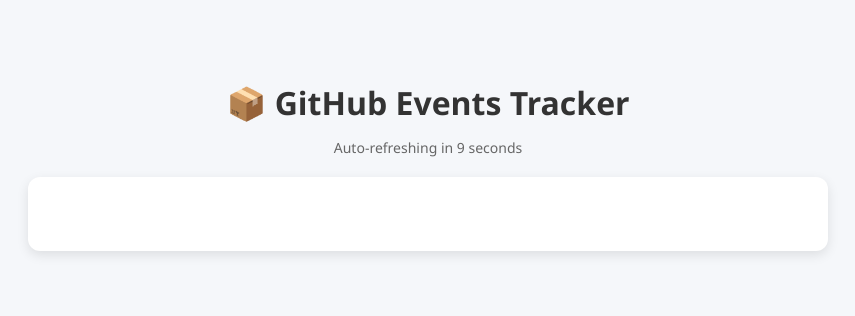
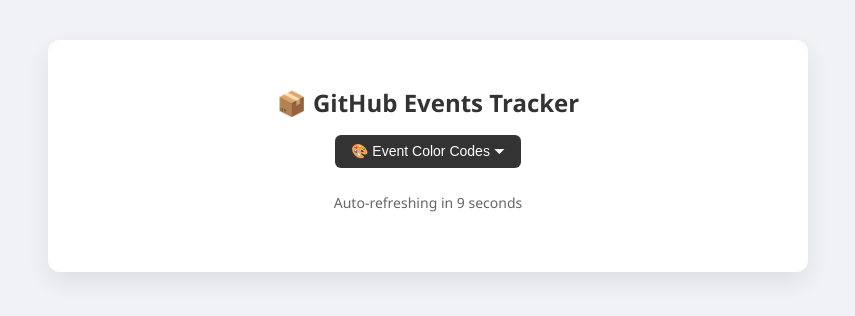
Before and after one commit to Mspidy/techstax_assignment_flask, a Flask app: page / in a window 1280 px wide. Shown: the top 316 px of the page, without its empty margins (212-1067 px from the left). Run offline with Flask 3, Linux system fonts and the light colour scheme; data that the repository does not hold is empty.

Commit message:
modifications with APIS of webhooks

```diff
--- a/project/static/main.js
+++ b/project/static/main.js
@@ -28,9 +28,8 @@ function fetchEvents() {
       const list = document.getElementById('event-list');
       list.innerHTML = "";
       data.forEach(event => {
-        const li = document.createElement('li');
-        li.textContent = event;
-        list.appendChild(li);
+        const el = formatEvent(event);
+        list.appendChild(el);
       });
       showToast();
     });
@@ -38,6 +37,48 @@ function fetchEvents() {
   // Reset countdown
   countdown = 15;
 }
+function formatEvent(event) {
+  const ts = new Date(event.timestamp);
+  const formattedDate = ts.toLocaleString('en-GB', {
+    day: '2-digit',
+    month: 'long',
+    year: 'numeric',
+    hour: '2-digit',
+    minute: '2-digit',
+    hour12: true,
+    timeZone: 'UTC'
+  }) + ' UTC';
+
+  const li = document.createElement('li');
+  li.classList.add('event-item', event.event_type); // apply push / pull_request / merge class
+
+  let content = '';
+
+  if (event.event_type === 'push') {
+    content = `
+      <p><strong>${event.author}</strong> pushed to <strong>${event.to_branch}</strong></p>
+      <p class="timestamp">${formattedDate}</p>
+    `;
+  } else if (event.event_type === 'pull_request') {
+    content = `
+      <p><strong>${event.author}</strong> submitted a pull request: <strong>${event.title || '-'}</strong></p>
+      <p>from <strong>${event.from_branch}</strong> to <strong>${event.to_branch}</strong></p>
+      <p class="body">📝 ${event.body || '-'}</p>
+      <p class="timestamp">${formattedDate}</p>
+    `;
+  } else if (event.event_type === 'merge') {
+    content = `
+      <p><strong>${event.author}</strong> merged <strong>${event.from_branch}</strong> to <strong>${event.to_branch}</strong></p>
+      <p class="title">📌 ${event.title || '-'}</p>
+      <p class="body">📝 ${event.body || '-'}</p>
+      <p class="timestamp">${formattedDate}</p>
+    `;
+  }
+
+  li.innerHTML = content;
+  return li;  // ✅ returning a DOM Node now
+}
+
 
 // Update countdown every second
 setInterval(() => {
@@ -60,6 +101,12 @@ function showToast() {
   }, 3000);
 }
 
+document.getElementById("legend-toggle").addEventListener("click", () => {
+  const legend = document.getElementById("legend-content");
+  legend.style.display = legend.style.display === "block" ? "none" : "block";
+});
+
+
 
 // Initial load
 fetchEvents();
--- a/project/static/style.css
+++ b/project/static/style.css
@@ -1,99 +1,167 @@
+/* General Styling */
 body {
-  font-family: 'Segoe UI', Tahoma, Geneva, Verdana, sans-serif;
-  background-color: #f5f7fa;
+  font-family: 'Segoe UI', sans-serif;
+  background-color: #f0f2f5;
   margin: 0;
-  padding: 0;
+  padding: 40px 20px;
 }
 
 .container {
-  max-width: 800px;
-  margin: 40px auto;
-  padding: 20px;
-  text-align: center;
+  max-width: 700px;
+  margin: auto;
+  background: white;
+  padding: 30px;
+  border-radius: 12px;
+  box-shadow: 0 10px 25px rgba(0,0,0,0.08);
 }
 
 h1 {
+  text-align: center;
+  font-size: 24px;
   color: #333;
-  margin-bottom: 10px;
 }
 
 .refresh-note {
+  text-align: center;
   font-size: 14px;
+  margin: 10px 0 30px;
   color: #666;
-  margin-bottom: 20px;
 }
 
-.card {
-  background-color: #ffffff;
-  box-shadow: 0 4px 12px rgba(0, 0, 0, 0.1);
-  border-radius: 12px;
-  padding: 20px;
-  text-align: left;
-  max-height: 400px;
-  overflow-y: auto;
-}
-
+/* Event Cards */
 .event-list {
-  list-style: none;
-  padding-left: 0;
+  list-style-type: none;
+  padding: 0;
   margin: 0;
 }
 
-.event-list li {
-  padding: 12px 10px;
-  margin-bottom: 10px;
-  background-color: #f1f4f8;
-  border-left: 4px solid #007bff;
-  border-radius: 6px;
-  transition: background-color 0.2s ease;
+.event-item {
+  border-radius: 10px;
+  padding: 20px;
+  margin-bottom: 20px;
+  color: #333;
+  box-shadow: 0 2px 10px rgba(0,0,0,0.05);
+  transition: transform 0.2s;
 }
 
-.event-list li:hover {
-  background-color: #e9eff5;
+.event-item:hover {
+  transform: translateY(-3px);
 }
 
+/* Push Event Style */
+.push {
+  background-color: #e3f2fd;
+  border-left: 5px solid #2196f3;
+}
 
+/* Pull Request Style */
+.pull_request {
+  background-color: #fff8e1;
+  border-left: 5px solid #ff9800;
+}
+
+/* Merge Style */
+.merge {
+  background-color: #e8f5e9;
+  border-left: 5px solid #4caf50;
+}
+
+/* Text Styling */
+.timestamp {
+  font-size: 13px;
+  color: #777;
+  margin-top: 8px;
+}
+
+.title {
+  font-weight: bold;
+  margin-top: 5px;
+}
+
+.body {
+  font-style: italic;
+  color: #555;
+  margin-top: 5px;
+}
+
+/* Toast Styling */
 .toast {
   position: fixed;
-  top: 20px;
+  top: 15px;
   left: 50%;
   transform: translateX(-50%);
-  background-color: #28a745;
+  background: #4caf50;
   color: white;
   padding: 12px 20px;
-  border-radius: 8px;
-  box-shadow: 0 4px 10px rgba(0, 0, 0, 0.2);
+  border-radius: 6px;
+  font-size: 14px;
   opacity: 0;
-  transition: opacity 0.5s ease-in-out;
-  z-index: 9999;
-  font-weight: 500;
+  transition: opacity 0.4s ease-in-out;
+  z-index: 1000;
 }
+
 .toast.show {
   opacity: 1;
 }
 
-/* Common list item style */
-.event-list {
-  padding: 12px 10px;
-  margin-bottom: 10px;
-  border-radius: 6px;
-  font-weight: 500;
+
+/* Legend Dropdown */
+.legend-dropdown {
+  margin: 10px 0 25px;
+  text-align: center;
+  position: relative;
 }
 
-/* Push = blue */
-.push {
-  background-color: #e3f2fd;
-  border-left: 4px solid #2196f3;
+#legend-toggle {
+  background-color: #333;
+  color: white;
+  border: none;
+  padding: 8px 16px;
+  font-size: 14px;
+  cursor: pointer;
+  border-radius: 6px;
 }
 
-/* Pull Request = orange */
-.pull {
-  background-color: #fff3e0;
-  border-left: 4px solid #ff9800;
+.legend-content {
+  display: none;
+  background-color: #f9f9f9;
+  border: 1px solid #ccc;
+  position: absolute;
+  left: 50%;
+  transform: translateX(-50%);
+  margin-top: 10px;
+  z-index: 10;
+  border-radius: 8px;
+  box-shadow: 0 5px 15px rgba(0, 0, 0, 0.1);
+  padding: 10px 0;
+  width: 180px;
 }
 
-/* Merge = green */
-.merge {
+.legend-content .legend-item {
+  padding: 8px 12px;
+  font-size: 14px;
+  display: flex;
+  align-items: center;
+}
+
+.legend-item span {
+  margin-left: 8px;
+  font-weight: 500;
+  color: #444;
+}
+
+/* Reusing color styles from event-item */
+.legend-item.push {
+  background-color: #e3f2fd;
+  border-left: 5px solid #2196f3;
+}
+
+.legend-item.pull_request {
+  background-color: #fff8e1;
+  border-left: 5px solid #ff9800;
+}
+
+.legend-item.merge {
   background-color: #e8f5e9;
-  border-left: 4px solid #4caf50;
+  border-left: 5px solid #4caf50;
 }
--- a/project/templates/index.html
+++ b/project/templates/index.html
@@ -9,6 +9,15 @@
   <body>
     <div class="container">
       <h1>📦 GitHub Events Tracker</h1>
+      <div class="legend-dropdown">
+        <button id="legend-toggle">🎨 Event Color Codes ⏷</button>
+        <div id="legend-content" class="legend-content">
+          <div class="legend-item push"><span>Push</span></div>
+          <div class="legend-item pull_request"><span>Pull Request</span></div>
+          <div class="legend-item merge"><span>Merge</span></div>
+        </div>
+      </div>
+
       <p class="refresh-note">
         Auto-refreshing in <span id="countdown">15</span> seconds
       </p>
```
